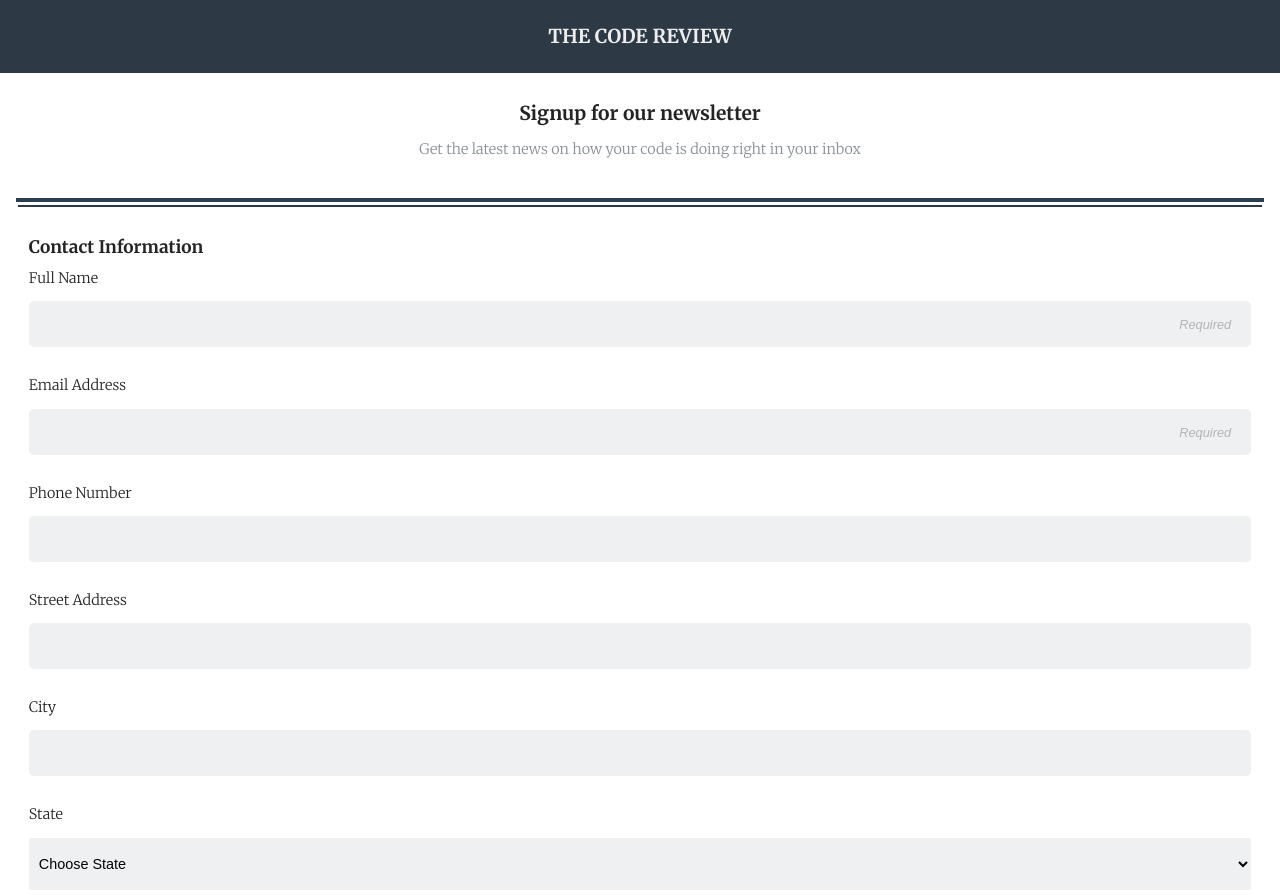
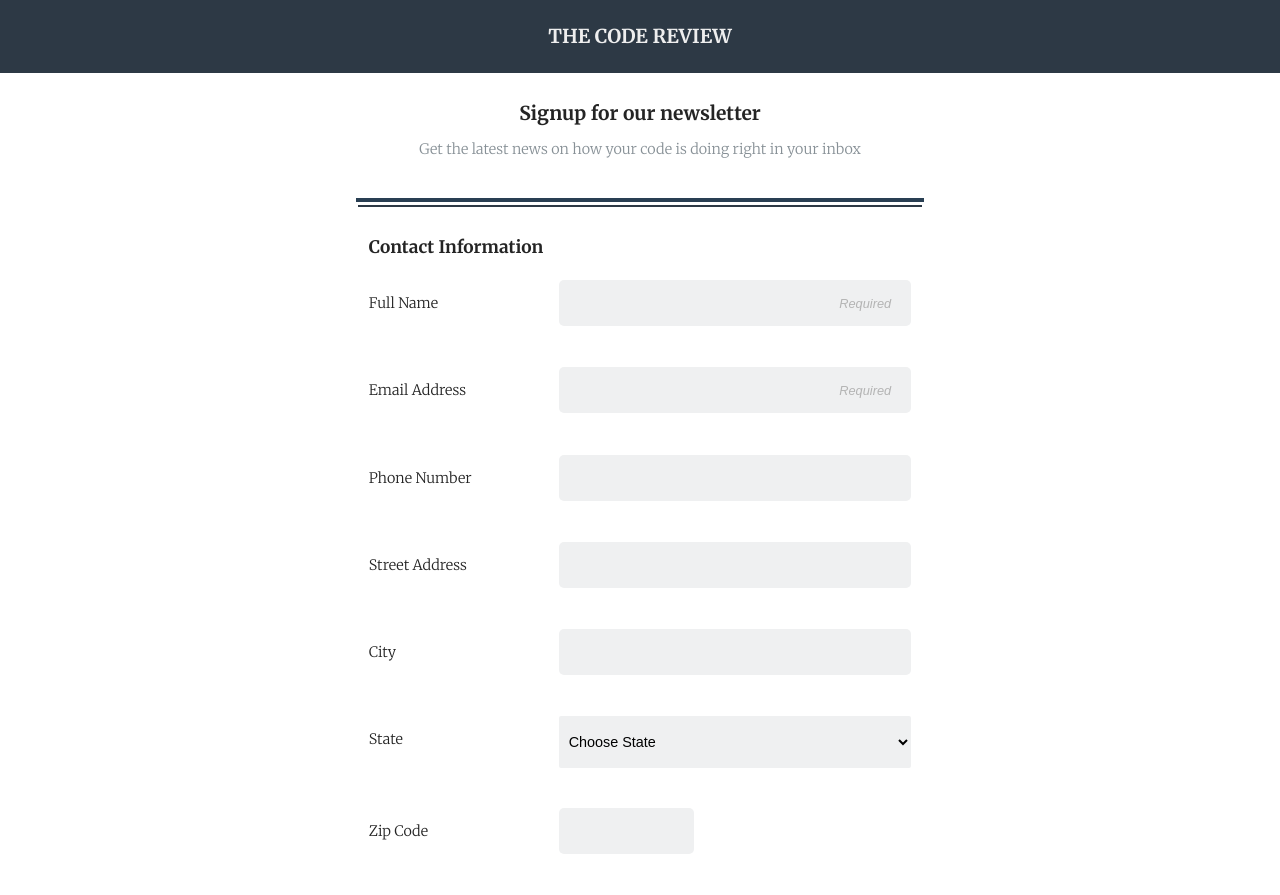
Before and after one commit to dmitriyaa/techdegree-project-3, a plain HTML site: page index.html in a window 1280 px wide. Shown: the top 895 px of the page. Drawn offline with Linux system fonts and the light colour scheme.

Commit message:
Added tablet/descktop version

```diff
--- a/css/styles.css
+++ b/css/styles.css
@@ -2,7 +2,6 @@
 /*-----------------------------------------------
    Base Elements Styles
 -----------------------------------------------*/
-
 * {
    box-sizing: border-box;
 }
@@ -20,15 +19,15 @@ p {
 }
 
 /* ---- Container ---- */
-
 .container {
    padding-left: 1em;
    padding-right: 1em;
    text-align: center;
+   max-width: 600px;
+   margin: 0 auto;
 }
 
 /* ---- Header/Subheader ---- */
-
 header {
    text-align: center;
    background: #2d3945;
@@ -53,7 +52,6 @@ header h1 {
 }
 
 /* ---- Form ---- */
-
 form {
    text-align: left;
 }
@@ -152,7 +150,7 @@ button {
   padding: 20px 0;
   color: #FFF;
   background-color: #08B5A5;
-  font-size: 1.15em;
+  font-size: 1.1em;
   border-radius: 7px;
   width: 100%;
   border: none;
@@ -163,7 +161,33 @@ button:hover {
    cursor: pointer;
 }
 
+/* ---- Footer ---- */
 footer {
    font-style: italic;
    margin: 20px 0 50px;
 }
+
+/*-----------------------------------------------
+   Mefia Queries
+-----------------------------------------------*/
+@media (min-width: 769px) {
+   fieldset:first-of-type label {
+      display: block;
+      width: 35%;
+      float: left;
+      clear: both;
+      margin: 10px 0 30px;
+      padding: 15px 0;
+   }
+
+   fieldset:first-of-type input,
+   fieldset:first-of-type select{
+      width: 65%;
+      float: right;
+   }
+
+   fieldset:first-of-type input[id="zip"] {
+      max-width: 25%;
+      float: left;
+   }
+}
```
